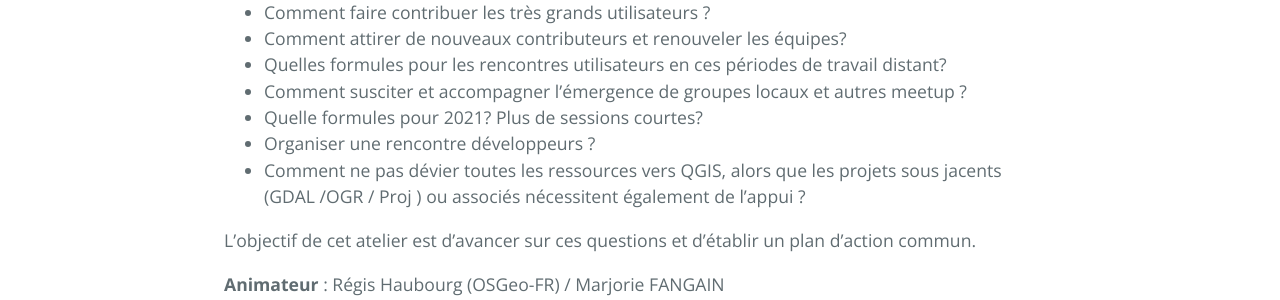
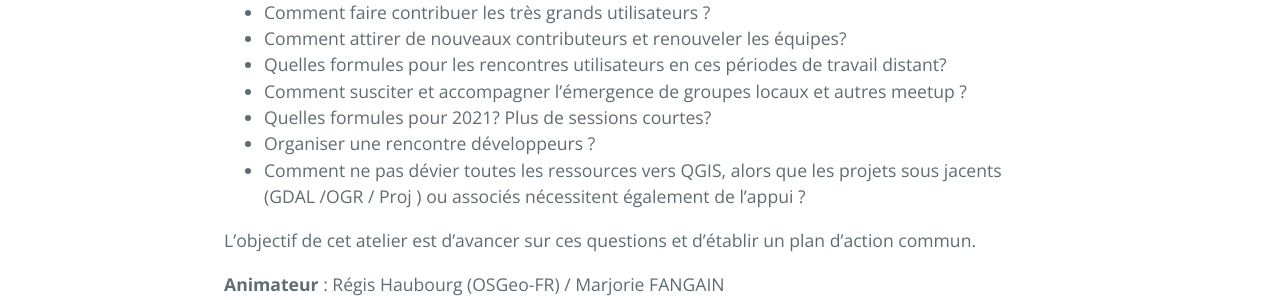
Before and after one commit to OSGeo-fr/QGIS-conf-fr-website, a Jekyll site: the page built from z20_programme.md, in a window 1280 px wide and 900 px high, scrolled down 10968 px. Shown: the part 155-455 px from the top of the window. Built offline with Jekyll 4.4.1, drawn with Linux system fonts in a browser that asks for light colours.

Commit message:
Update z20_programme.md
Co-authored-by: Paul Blottiere <blottiere.paul@gmail.com>

```diff
--- a/z20_programme.md
+++ b/z20_programme.md
@@ -304,7 +304,7 @@ Le groupe organise depuis 7 ans les rencontres QGIS utilisateurs et constate une
 * Comment attirer de nouveaux contributeurs et renouveler les équipes?
 * Quelles formules pour les rencontres utilisateurs en ces périodes de travail distant?
 * Comment susciter et accompagner l'émergence de groupes locaux et autres meetup ?
-* Quelle formules pour 2021? Plus de sessions courtes?
+* Quelles formules pour 2021? Plus de sessions courtes?
 * Organiser une rencontre développeurs ?
 * Comment ne pas dévier toutes les ressources vers QGIS, alors que les projets sous jacents (GDAL /OGR / Proj ) ou associés nécessitent également de l'appui ?
 
```
